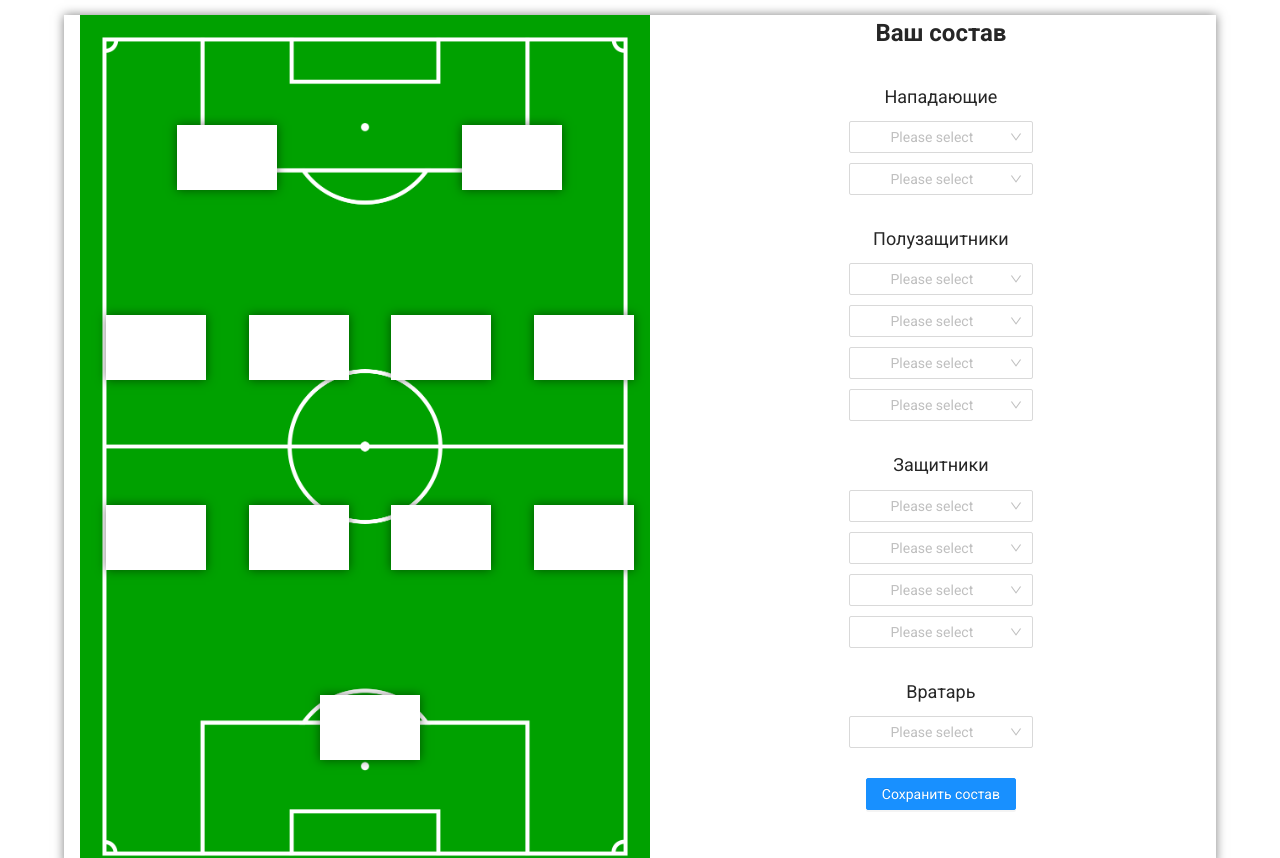
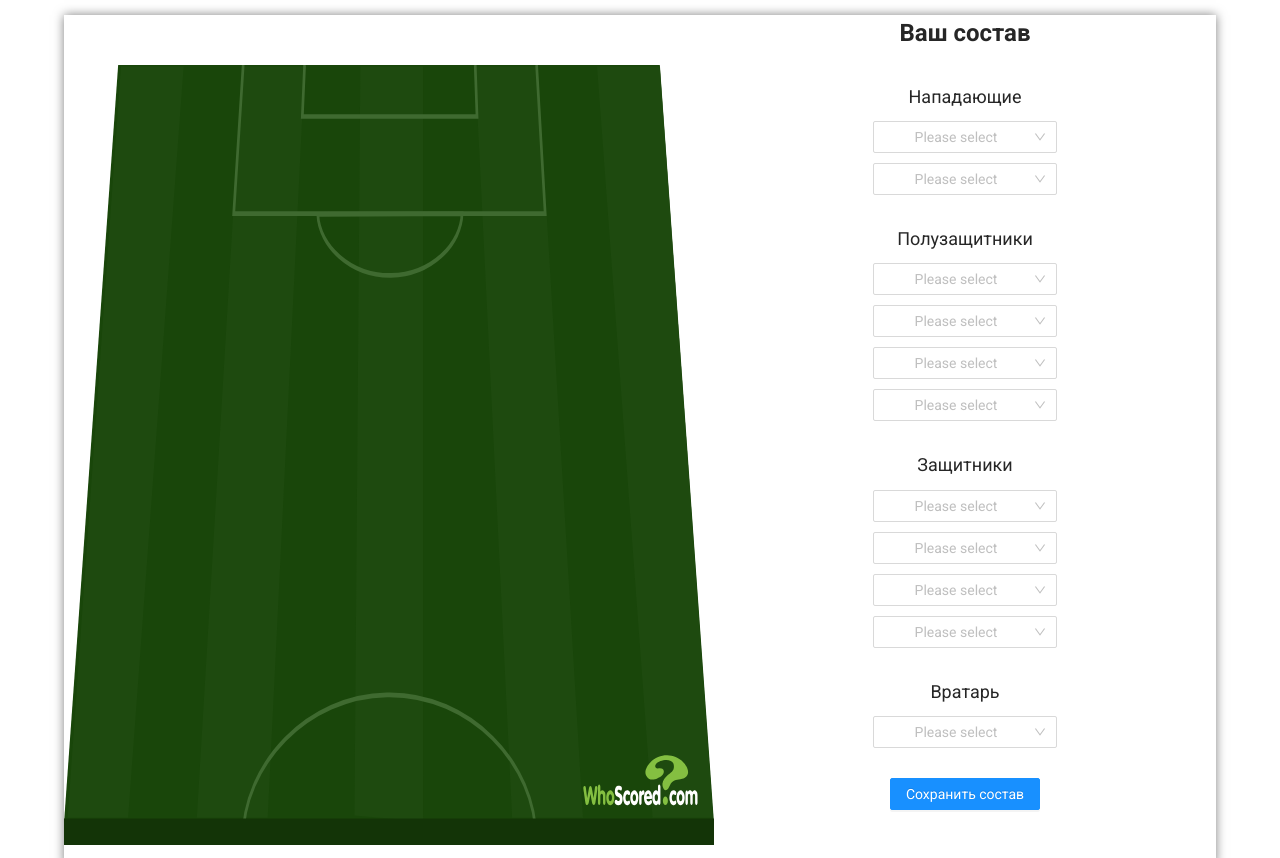
Before and after one commit to AVirolainen/node-project, a React (Create React App) app in the folder client/: page /home in a window 1280 px wide. Shown: the top 858 px of the page. Built offline with nearby package versions, Linux system fonts and the light colour scheme; no server answers; sample sign-in values are in the browser's storage.

Commit message:
fixing squad box

```diff
--- a/client/src/components/InfoBlock/FootballField/FootballField.css
+++ b/client/src/components/InfoBlock/FootballField/FootballField.css
@@ -1,13 +1,13 @@
 .playerName{
 	width: 100px;
-	height: 65px;
+	height: 35px;
 	text-align: center;
-	font-weight: 700;
-	font-size: 14px;
+	font-weight: 900;
+	font-size: 20px;
 	margin-top: 10px;
-	background-color: white;
+	color:white;
 	display: flex;
 	align-items: center;
 	justify-content: space-around;
-	box-shadow: 0 0 10px rgba(0,0,0,0.5);
+
 }
--- a/client/src/components/InfoBlock/InfoBlock.css
+++ b/client/src/components/InfoBlock/InfoBlock.css
@@ -39,17 +39,20 @@
   }
 }
 
-
-
 .footballField{
-  min-width: 570px;
+  margin-top: 50px;
+  min-width: 650px;
   background-size: cover;
-  background-image: url(./assets/football_field.png);
+  height: 780px;
+  background-image: url(./assets/pitch.svg);
 }
 
 .positionsWrapper{
+  margin-left: 10px;
+  margin-bottom: 45px;
+  width: 630px;
   display: flex;
-  padding-top: 100px;
+  padding-top: 50px;
   justify-content: space-around;
 }
 
--- a/client/src/components/TeamWeek/TeamWeek.js
+++ b/client/src/components/TeamWeek/TeamWeek.js
@@ -75,5 +75,5 @@ const TeamWeek = ()=>{
         </div>
     )
 }
-//test
+
 export default TeamWeek
```
Also changed, not shown: client/src/components/InfoBlock/assets/pitch.svg (added).
